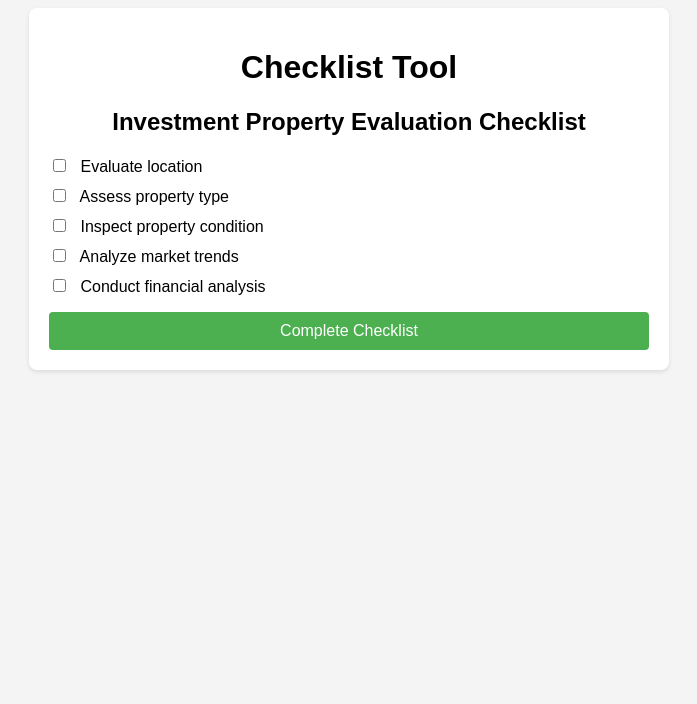
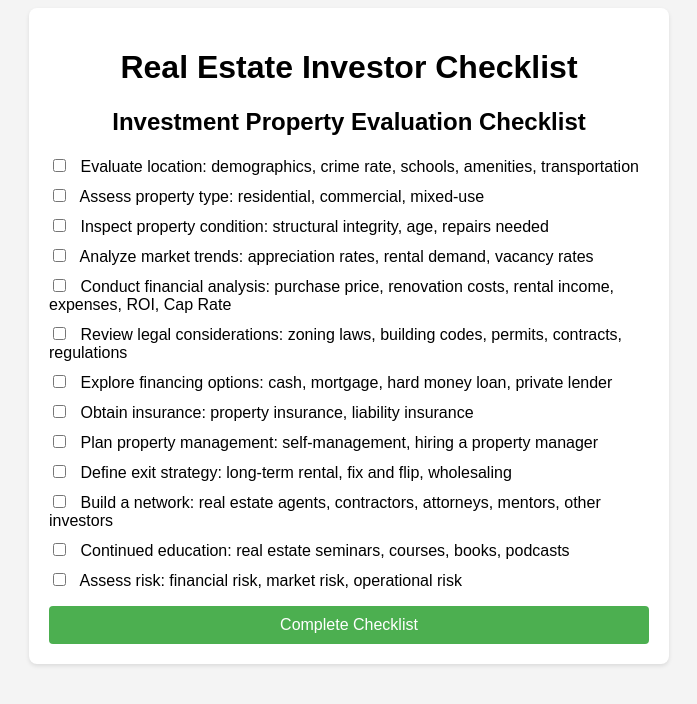
Before and after one commit to JoshalPattni/Checklist-Tool, a plain HTML site: page index.html in a window 1280 px wide. Shown: the whole page, without its empty margins (291-988 px from the left). Drawn offline with Linux system fonts and the light colour scheme.

Commit message:
Update index.html

```diff
--- a/index.html
+++ b/index.html
@@ -3,25 +3,33 @@
 <head>
     <meta charset="UTF-8">
     <meta name="viewport" content="width=device-width, initial-scale=1.0">
-    <title>Checklist Tool</title>
+    <title>Real Estate Investor Checklist</title>
     <link rel="stylesheet" href="styles.css">
 </head>
 <body>
     <div class="container">
-        <h1>Checklist Tool</h1>
+        <h1>Real Estate Investor Checklist</h1>
         <div id="checklist">
             <h2>Investment Property Evaluation Checklist</h2>
             <ul id="checklist-items">
-                <li><input type="checkbox" id="location"> <label for="location">Evaluate location</label></li>
-                <li><input type="checkbox" id="property-type"> <label for="property-type">Assess property type</label></li>
-                <li><input type="checkbox" id="condition"> <label for="condition">Inspect property condition</label></li>
-                <li><input type="checkbox" id="market-trends"> <label for="market-trends">Analyze market trends</label></li>
-                <li><input type="checkbox" id="financial-analysis"> <label for="financial-analysis">Conduct financial analysis</label></li>
+                <li><input type="checkbox" id="location"> <label for="location">Evaluate location: demographics, crime rate, schools, amenities, transportation</label></li>
+                <li><input type="checkbox" id="property-type"> <label for="property-type">Assess property type: residential, commercial, mixed-use</label></li>
+                <li><input type="checkbox" id="condition"> <label for="condition">Inspect property condition: structural integrity, age, repairs needed</label></li>
+                <li><input type="checkbox" id="market-trends"> <label for="market-trends">Analyze market trends: appreciation rates, rental demand, vacancy rates</label></li>
+                <li><input type="checkbox" id="financial-analysis"> <label for="financial-analysis">Conduct financial analysis: purchase price, renovation costs, rental income, expenses, ROI, Cap Rate</label></li>
+                <li><input type="checkbox" id="legal-considerations"> <label for="legal-considerations">Review legal considerations: zoning laws, building codes, permits, contracts, regulations</label></li>
+                <li><input type="checkbox" id="financing-options"> <label for="financing-options">Explore financing options: cash, mortgage, hard money loan, private lender</label></li>
+                <li><input type="checkbox" id="insurance"> <label for="insurance">Obtain insurance: property insurance, liability insurance</label></li>
+                <li><input type="checkbox" id="property-management"> <label for="property-management">Plan property management: self-management, hiring a property manager</label></li>
+                <li><input type="checkbox" id="exit-strategy"> <label for="exit-strategy">Define exit strategy: long-term rental, fix and flip, wholesaling</label></li>
+                <li><input type="checkbox" id="networking"> <label for="networking">Build a network: real estate agents, contractors, attorneys, mentors, other investors</label></li>
+                <li><input type="checkbox" id="education"> <label for="education">Continued education: real estate seminars, courses, books, podcasts</label></li>
+                <li><input type="checkbox" id="risk-assessment"> <label for="risk-assessment">Assess risk: financial risk, market risk, operational risk</label></li>
             </ul>
             <button onclick="completeChecklist()">Complete Checklist</button>
         </div>
         <div id="completion-message" style="display: none;">
-            <p>Congratulations! You have completed your investment property evaluation checklist.</p>
+            <p>Congratulations! You have completed your real estate investor checklist.</p>
         </div>
     </div>
     <script src="script.js"></script>
```
